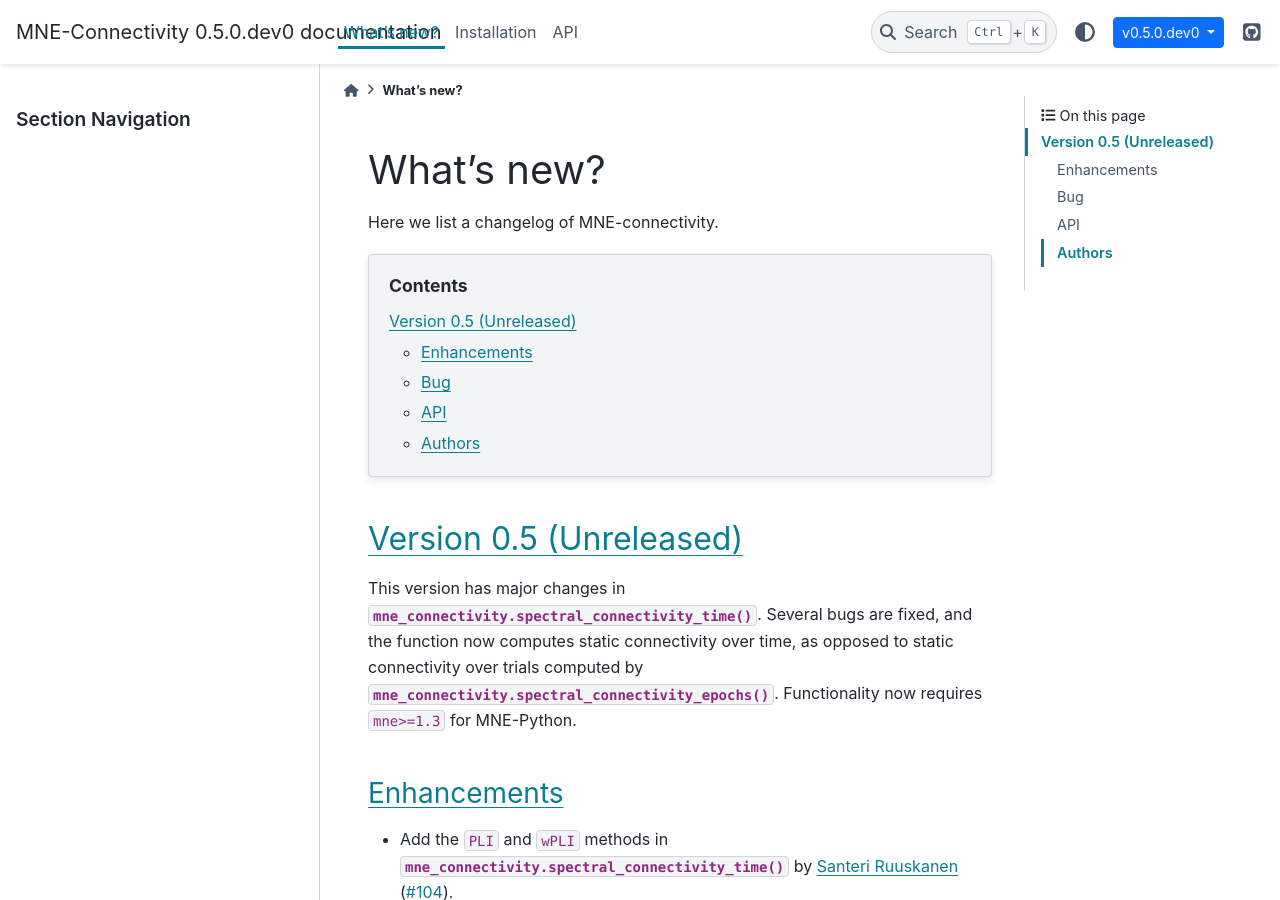
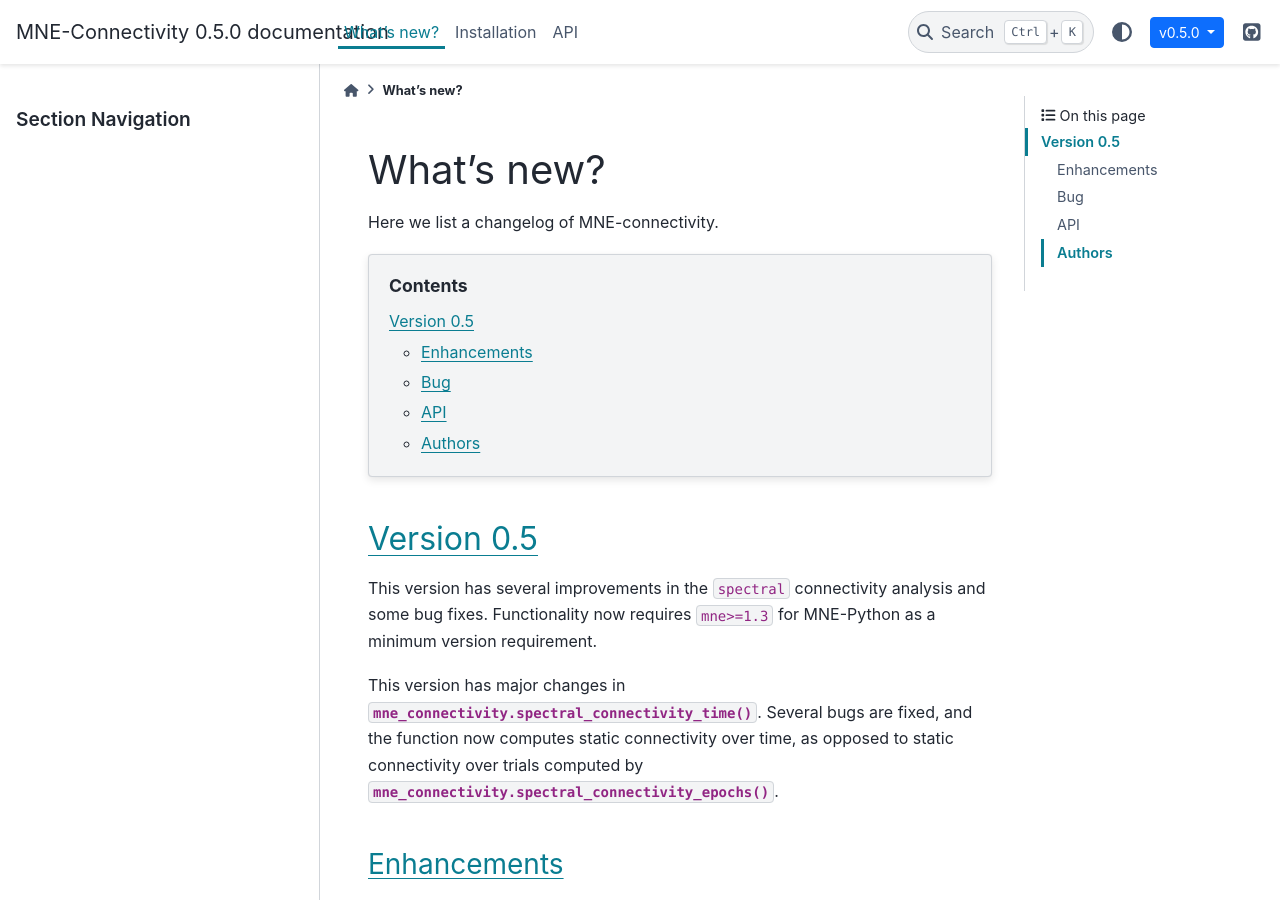
Before and after one commit to tsbinns/mne-connectivity, a Sphinx documentation site: the page built from doc/whats_new.rst, in a window 1280 px wide and 900 px high. Built offline with Sphinx 7.4.7 and the PyData theme 0.15.4, drawn with Linux system fonts in a browser that asks for light colours; pages that are not in the unit, such as notebooks, are missing from menus.

Commit message:
[Release] V0.5 (#121)
* release v0.5

Signed-off-by: Adam Li <adam2392@gmail.com>

```diff
--- a/doc/conf.py
+++ b/doc/conf.py
@@ -206,8 +206,10 @@ html_sidebars = {
 
 html_context = {
     'versions_dropdown': {
-        'dev': 'v0.4 (devel)',
-        'stable': 'v0.3 (stable)',
+        'dev': 'v0.6 (devel)',
+        'stable': 'v0.5 (stable)',
+        'v0.4': 'v0.4',
+        'v0.3': 'v0.3',
         'v0.2': 'v0.2',
         'v0.1': 'v0.1',
     },
--- a/doc/whats_new.rst
+++ b/doc/whats_new.rst
@@ -16,12 +16,14 @@ Here we list a changelog of MNE-connectivity.
 
 .. _current:
 
-Version 0.5 (Unreleased)
-------------------------
+Version 0.5
+-----------
+
+This version has several improvements in the ``spectral`` connectivity analysis and some bug fixes. Functionality now requires ``mne>=1.3``
+for MNE-Python as a minimum version requirement.
 
 This version has major changes in :func:`mne_connectivity.spectral_connectivity_time`. Several bugs are fixed, and the
 function now computes static connectivity over time, as opposed to static connectivity over trials computed by  :func:`mne_connectivity.spectral_connectivity_epochs`.
-Functionality now requires ``mne>=1.3`` for MNE-Python.
 
 Enhancements
 ~~~~~~~~~~~~
--- a/mne_connectivity/__init__.py
+++ b/mne_connectivity/__init__.py
@@ -6,7 +6,7 @@
 #
 # License: BSD (3-clause)
 
-__version__ = '0.5.0.dev0'
+__version__ = '0.5.0'
 
 from .base import (Connectivity, EpochConnectivity, EpochSpectralConnectivity,
                    EpochSpectroTemporalConnectivity, EpochTemporalConnectivity,
```
Also changed, not shown: other parts of doc/whats_new.rst (+1 -0 lines).
